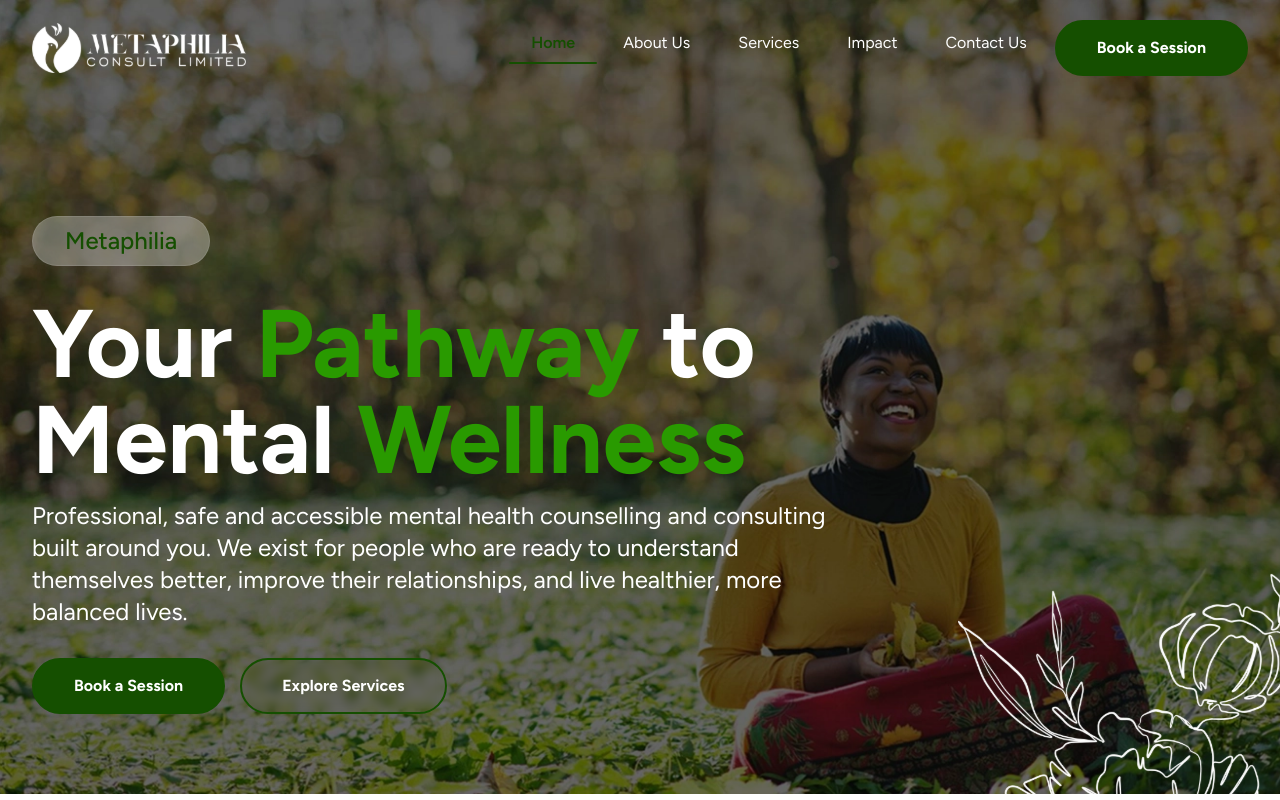
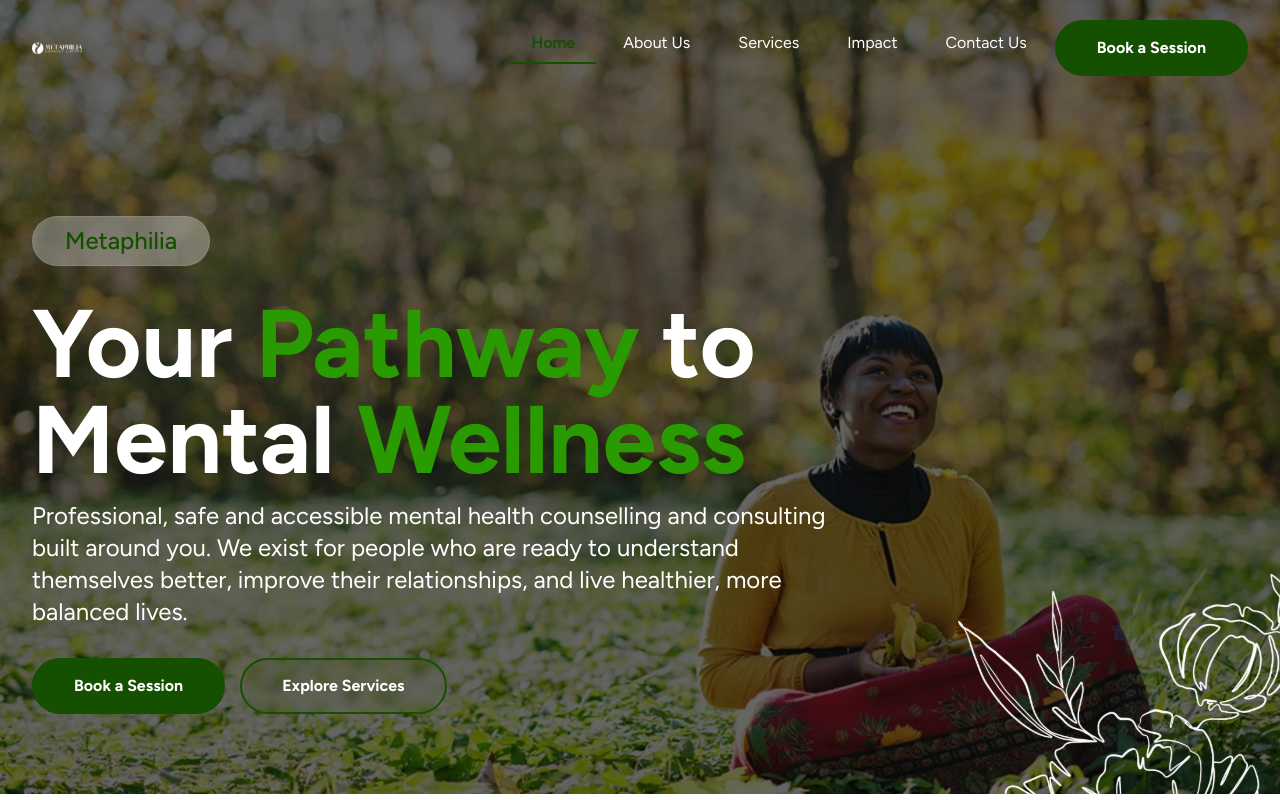
Before and after one commit to T-laye/metaphilia, a Next.js app: page / in a window 1280 px wide. Shown: the top 800 px of the page. Built offline with nearby package versions, Linux system fonts and the light colour scheme.

Commit message:
done with service section

```diff
--- a/src/components/Logo.tsx
+++ b/src/components/Logo.tsx
@@ -7,16 +7,25 @@ const Logo = ({
 	variant?: "primary" | "white";
 }) => {
 	return (
-		<div className="h-7.5 md:h-10 lg:h-12.5">
+		<div className="relative h-7.5 md:h-10 lg:h-12.5 aspect-square">
 			<Image
 				src={`/logos/${variant}.svg`}
 				alt="Metaphilia Logo"
-				height={50}
-                loading="eager"
-				width={50}
-				className="h-full w-full object-contain"
+				fill
+				loading="eager"
+				className="object-contain"
 			/>
 		</div>
+		// <div className="h-7.5 md:h-10 lg:h-12.5">
+		// 	<Image
+		// 		src={`/logos/${variant}.svg`}
+		// 		alt="Metaphilia Logo"
+		// 		height={50}
+		//         loading="eager"
+		// 		width={50}
+		// 		className="h-full w-full object-contain"
+		// 	/>
+		// </div>
 	);
 };
 
--- a/src/components/sections/home/Services.tsx
+++ b/src/components/sections/home/Services.tsx
@@ -111,6 +111,7 @@ const RenderServices = () => {
 									alt={s.title}
 									className="w-full h-full object-cover"
 									width={500}
+                                    loading="eager"
 									height={500}
 								/>
 							</div>
```
